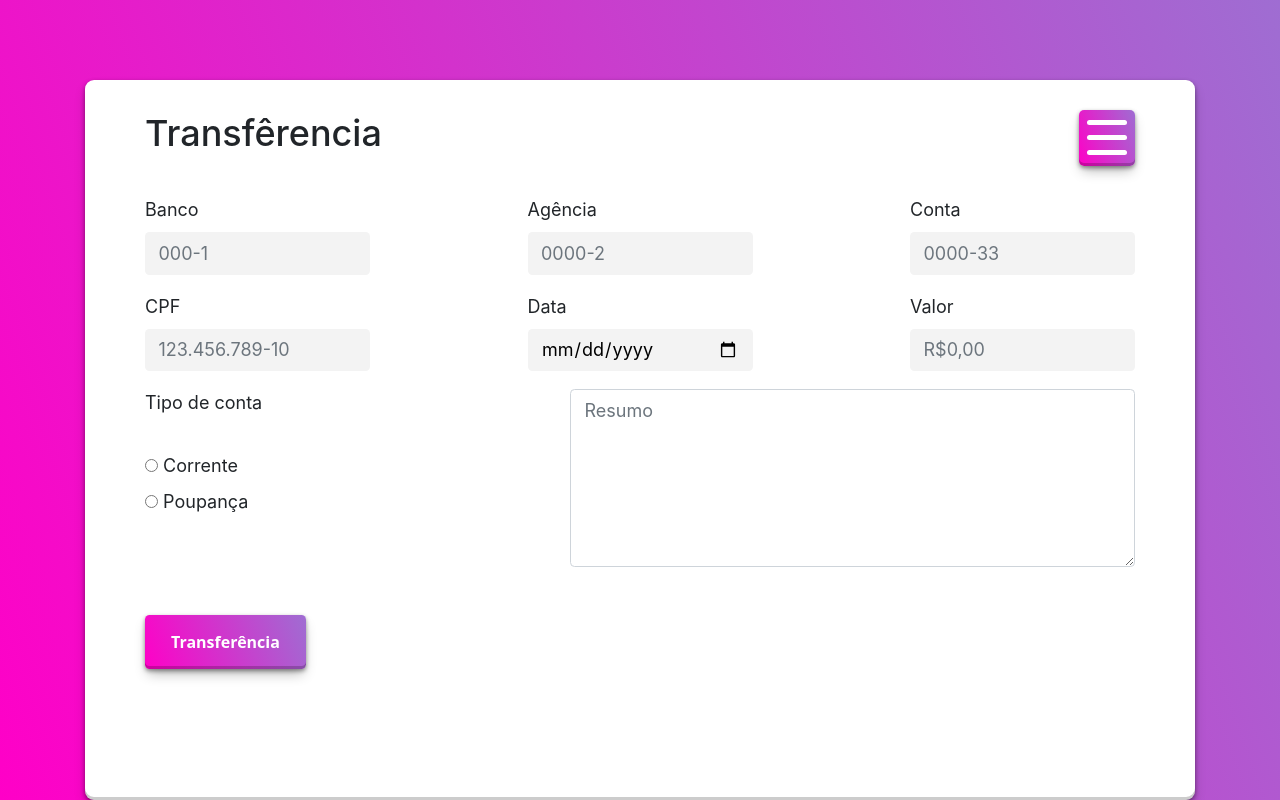
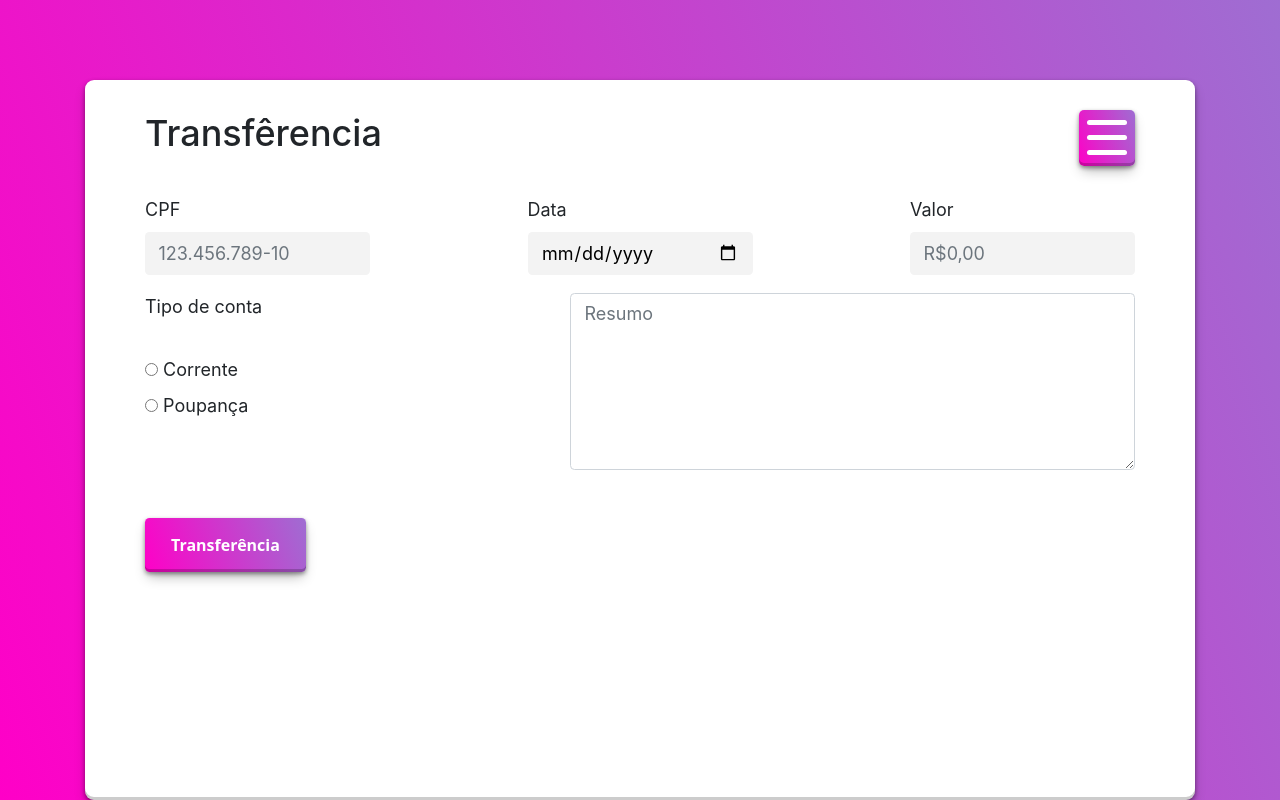
Before and after one commit to luis10barbo/nap-bank, a PHP site: page /perfil/transferencia.php in a window 1280 px wide. Run offline with PHP 8.4, Linux system fonts and the light colour scheme.

Commit message:
Comentados inputs de outros bancos

```diff
--- a/perfil/transferencia.php
+++ b/perfil/transferencia.php
@@ -38,7 +38,7 @@
       </header>
 
       <form class="grid">
-        <div class="row justify-content-between ">
+        <!-- <div class="row justify-content-between ">
           <div class="col-lg-3">
             <div class="form-group">
               <label for="banco">Banco</label>
@@ -57,7 +57,7 @@
               <input id="conta" name="conta" type="text" class="form-control" placeholder="0000-33" />
             </div>
           </div>
-        </div>
+        </div> -->
         <div class="row justify-content-between">
           <div class="col-lg-3">
             <div class="form-group">
```
